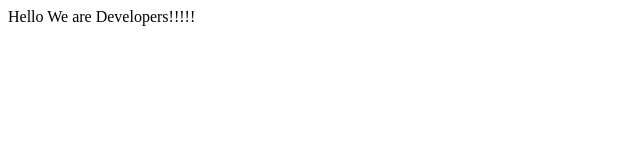
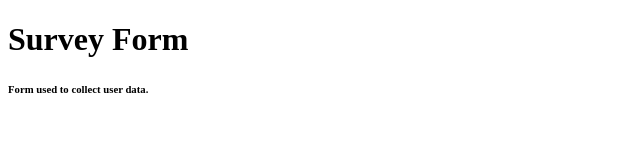
Before and after one commit to vikitaotiz/victor_and_david_microverse, a plain HTML site: page index.html in a window 1280 px wide. Shown: the whole page, without its empty margins (0-640 px from the left). Drawn offline with Linux system fonts and the light colour scheme.

Commit message:
Added heading and description

```diff
--- a/index.html
+++ b/index.html
@@ -8,19 +8,10 @@
 
   <body>
     <script src="https://cdn.freecodecamp.org/testable-projects-fcc/v1/bundle.js"></script>
-    Hello We are Developers!!!!!
-    <!--
-
-    Hello Camper!
-
-    For now, the test suite only works in Chrome!
-    Please read the README below in the JS Editor before beginning.
-    Feel free to delete this message once you have read it.
-    Good luck and Happy Coding!
-
-    - The freeCodeCamp Team
-
-    -->
+      <div class="container">
+        <h1 id="title">Survey Form</h1>
+        <h6 id="description">Form used to collect user data.</h6>
+      </div>
     <script  src="js/index.js"></script>
   </body>
 </html>
```
